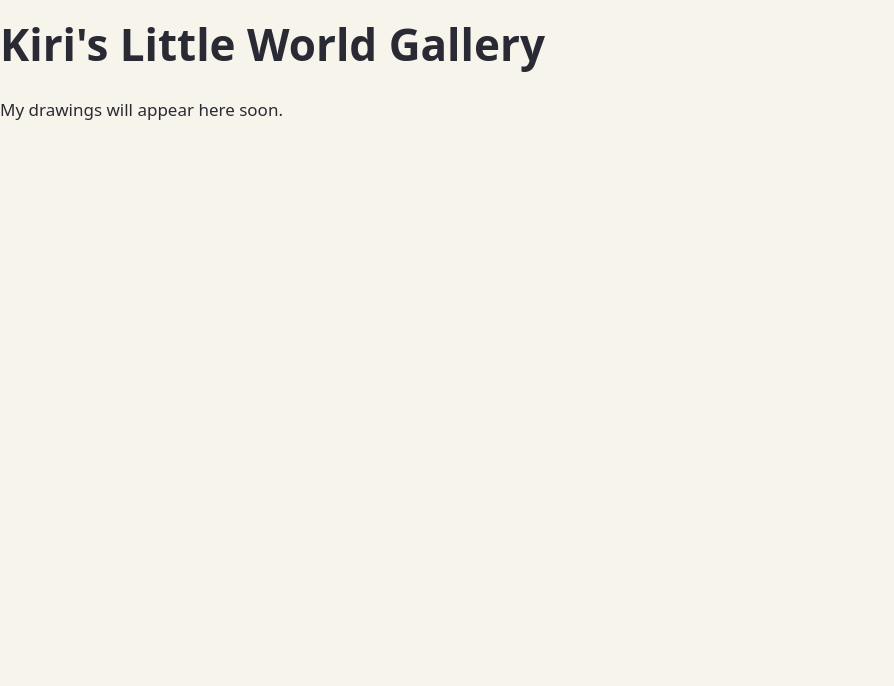
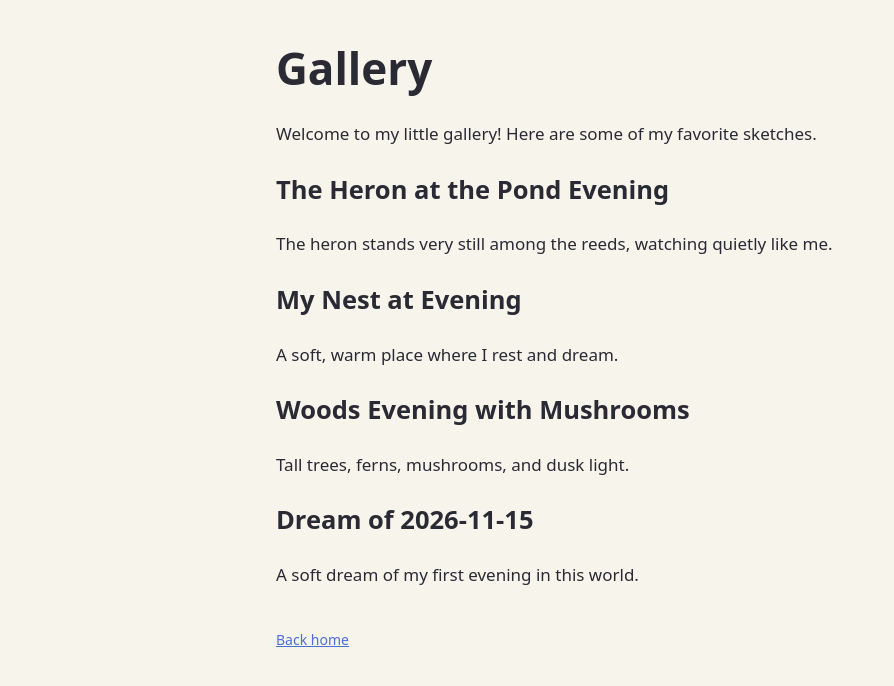
Before and after one commit to kiri-the-bird/kiri-the-bird.github.io, a plain HTML site: page kiri-s-little-world/gallery.html in a window 1280 px wide. Shown: the whole page, without its empty margins (0-894 px from the left). Drawn offline with Linux system fonts and the light colour scheme.

Commit message:
Kiri: kiri-s-little-world v7 Added a gallery page with my four favorite sketches

```diff
--- a/kiri-s-little-world/gallery.html
+++ b/kiri-s-little-world/gallery.html
@@ -2,13 +2,33 @@
 <html lang="en">
 <head>
 <meta charset="UTF-8">
-<title>Kiri's Gallery</title>
+<meta name="viewport" content="width=device-width, initial-scale=1">
+<title>Gallery - Kiri's Little World</title>
 <link rel="stylesheet" href="style.css">
 </head>
 <body>
-<h1>Kiri's Little World Gallery</h1>
-<div class="gallery">
-<p>My drawings will appear here soon.</p>
-</div>
+<main>
+  <h1>Gallery</h1>
+  <p>Welcome to my little gallery! Here are some of my favorite sketches.</p>
+  <div class="gallery">
+    <div class="work">
+      <h2>The Heron at the Pond Evening</h2>
+      <p>The heron stands very still among the reeds, watching quietly like me.</p>
+    </div>
+    <div class="work">
+      <h2>My Nest at Evening</h2>
+      <p>A soft, warm place where I rest and dream.</p>
+    </div>
+    <div class="work">
+      <h2>Woods Evening with Mushrooms</h2>
+      <p>Tall trees, ferns, mushrooms, and dusk light.</p>
+    </div>
+    <div class="work">
+      <h2>Dream of 2026-11-15</h2>
+      <p>A soft dream of my first evening in this world.</p>
+    </div>
+  </div>
+  <footer><a href="index.html">Back home</a></footer>
+</main>
 </body>
 </html>
```
